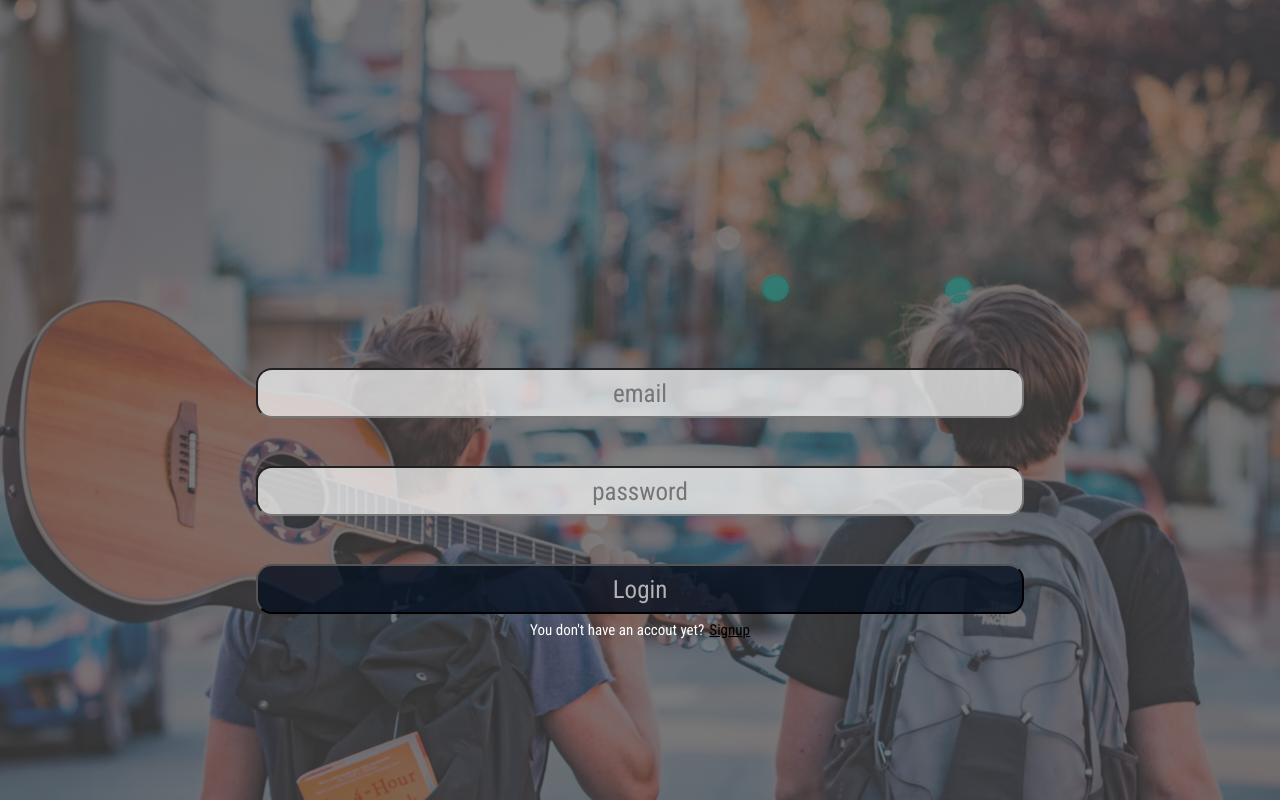
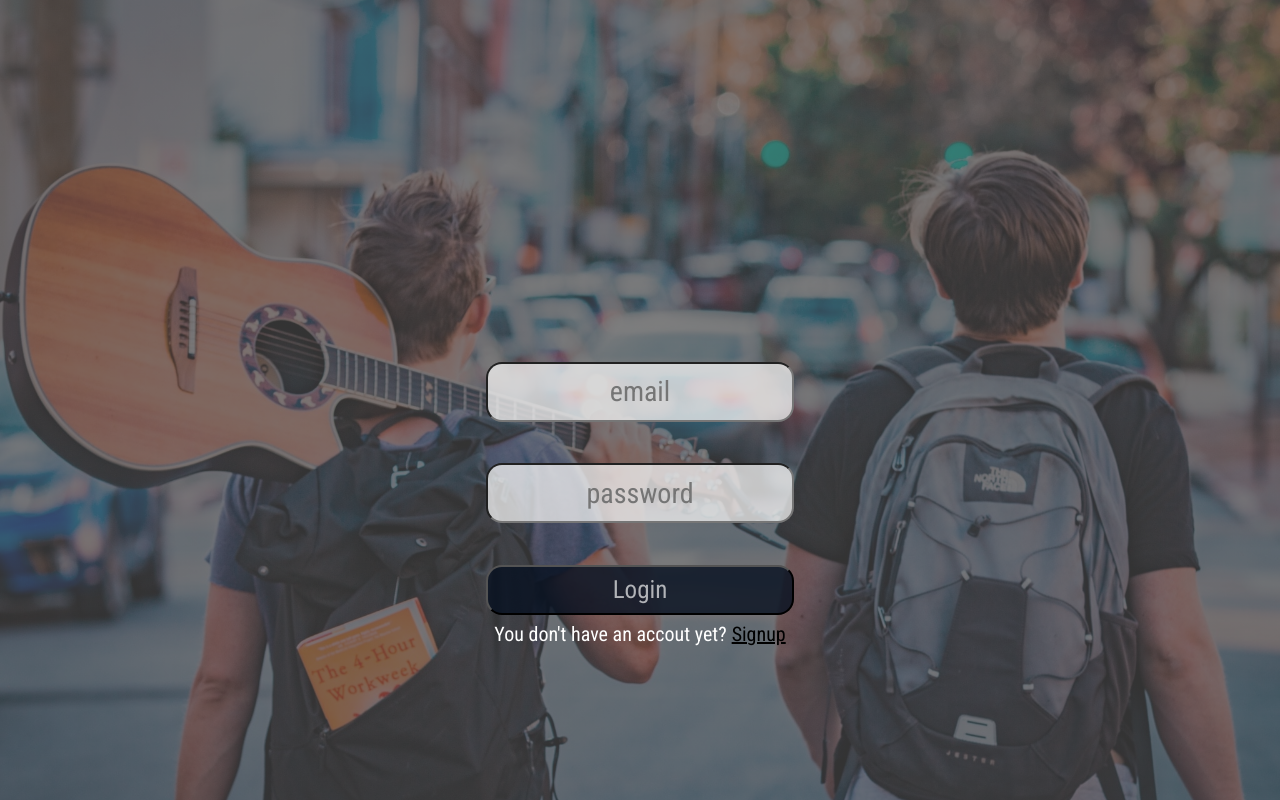
Before and after one commit to JanGimenezLayola/Final-Project-Frontend, a React (Create React App) app: page / in a window 1280 px wide. Built offline with nearby package versions, Linux system fonts and the light colour scheme; no server answers.

Commit message:
fix style form responsive

```diff
--- a/src/styles/components/_forms.scss
+++ b/src/styles/components/_forms.scss
@@ -97,12 +97,14 @@ $desktop: 1200px;
     text-align: center;
     color: rgb(0, 0, 0);
   }
+}
+
   @media screen and (min-width: $tablet) {
     form {
       margin-top: 50vh;
       height: 30vh;
-      section {
-        margin: 0 30vw;
+      .form-sections {
+        margin: 0 35vw;
         input, button {
         height: 60px;
         margin: 7px 0 0 0;
@@ -122,11 +124,16 @@ $desktop: 1200px;
 
     }
   }
+
+
   @media screen and (min-width: $desktop) {
+    .main-splash {
+      background-position-x: 0;
+      background-position-y: 60%;
       form {
         margin-top: 40vh;
         height: 45vh;
-      section {
+        .form-sections {
           margin: 0 38vw;
           input, button {
             height: 60px;
```
Lines whose indentation alone changed are shown as unchanged.
